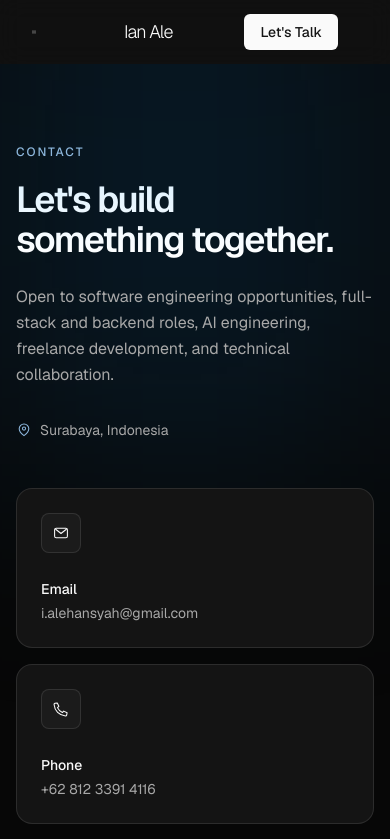
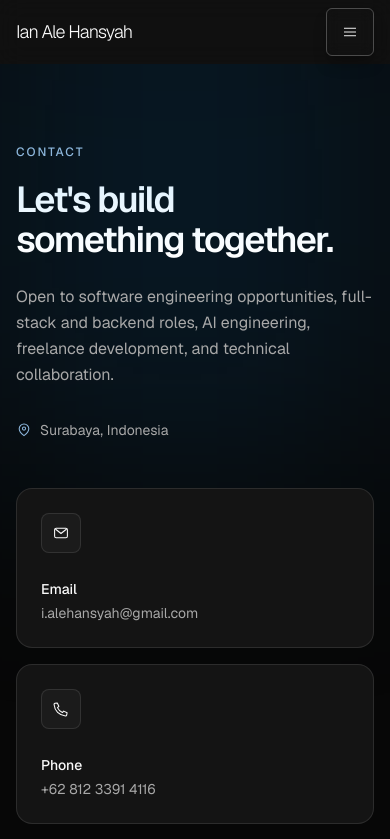
Before and after one commit to ianbom/my-portfolio, a Next.js app: page /contact in a window 390 px wide. Shown: the top 839 px of the page. Built offline with nearby package versions, Linux system fonts and the light colour scheme.

Commit message:
perbaikan hamburger

```diff
--- a/src/components/layout/header.tsx
+++ b/src/components/layout/header.tsx
@@ -12,6 +12,7 @@ export function Header() {
   const pathname = usePathname();
   const [menuOpen, setMenuOpen] = useState(false);
   const [heroActive, setHeroActive] = useState(pathname === "/");
+
   useEffect(() => {
     const update = () => {
       const hero = document.querySelector<HTMLElement>("[data-hero-section]");
@@ -22,15 +23,32 @@ export function Header() {
     window.addEventListener("resize", update);
     return () => { window.removeEventListener("scroll", update); window.removeEventListener("resize", update); };
   }, [pathname]);
-  return <nav className={`${pathname === "/" ? "fixed" : "sticky"} top-0 z-50 w-full transition-all duration-300 ${menuOpen || !heroActive ? "bg-[#141414]/70 backdrop-blur-md" : "bg-transparent"}`} data-testid="site-header">
+
+  useEffect(() => {
+    if (!menuOpen) return;
+    const closeOnEscape = (event: KeyboardEvent) => { if (event.key === "Escape") setMenuOpen(false); };
+    const previousOverflow = document.body.style.overflow;
+    document.body.style.overflow = "hidden";
+    window.addEventListener("keydown", closeOnEscape);
+    return () => { document.body.style.overflow = previousOverflow; window.removeEventListener("keydown", closeOnEscape); };
+  }, [menuOpen]);
+
+  return <>
+    <header className={`${pathname === "/" ? "fixed" : "sticky"} top-0 z-50 w-full transition-all duration-300 ${menuOpen || !heroActive ? "bg-[#141414]/70 backdrop-blur-md" : "bg-transparent"}`} data-testid="site-header">
     <div className="mx-auto max-w-7xl px-4 sm:px-6 lg:px-8">
       <div className="flex h-16 items-center justify-between">
-        <Button variant="ghost" className="size-9 p-0 sm:hidden" aria-label={menuOpen ? "Close menu" : "Open menu"} onClick={() => setMenuOpen(value => !value)}>{menuOpen ? <CloseIcon className="size-4" /> : <MenuIcon className="size-4" />}</Button>
-        <Link href="/" className="text-lg font-light tracking-[-.05em] sm:text-2xl">Ian Ale</Link>
-        <div className="hidden items-center gap-8 sm:flex">{navigation.map(item => <Link className="text-sm font-medium transition-colors hover:text-white/65" href={item.href} key={item.href}>{item.label}</Link>)}</div>
-        <div className="flex items-center"><Link className={buttonStyles("primary", "hidden h-8 sm:flex")} href="/contact">Let&apos;s Talk</Link><span className="w-9 sm:hidden" /></div>
+        <Link href="/" className="text-lg font-light tracking-[-.05em] sm:text-2xl">Ian Ale Hansyah</Link>
+        <nav aria-label="Desktop navigation" className="hidden items-center gap-8 sm:flex">{navigation.map(item => <Link className="text-sm font-medium transition-colors hover:text-white/65" href={item.href} key={item.href}>{item.label}</Link>)}</nav>
+        <div className="flex items-center"><div className="hidden sm:flex"><Link className={buttonStyles("primary", "h-8")} href="/contact">Let&apos;s Talk</Link></div><Button variant="ghost" className="!size-12 border border-white/25 bg-black/25 p-0 text-white shadow-lg shadow-black/25 backdrop-blur-sm sm:hidden" aria-controls="mobile-navigation-drawer" aria-expanded={menuOpen} aria-label={menuOpen ? "Close menu" : "Open menu"} onClick={() => setMenuOpen(value => !value)}>{menuOpen ? <CloseIcon className="size-7" /> : <MenuIcon className="size-7" />}</Button></div>
       </div>
-      {menuOpen && <div className="flex flex-col gap-4 pb-6 text-sm font-medium sm:hidden">{navigation.map(item => <Link href={item.href} key={item.href} onClick={() => setMenuOpen(false)}>{item.label}</Link>)}</div>}
     </div>
-  </nav>;
+    </header>
+    <div className={`fixed inset-0 z-[60] transition-opacity duration-300 sm:hidden ${menuOpen ? "pointer-events-auto opacity-100" : "pointer-events-none opacity-0"}`} data-testid="mobile-navigation-overlay">
+      <button aria-label="Close navigation backdrop" className="absolute inset-0 bg-black/60 backdrop-blur-[2px]" onClick={() => setMenuOpen(false)} tabIndex={menuOpen ? 0 : -1} type="button" />
+      <aside aria-hidden={!menuOpen} aria-label="Mobile navigation" aria-modal="true" className={`absolute inset-y-0 right-0 flex w-[min(90vw,36rem)] flex-col bg-[#11140f] px-7 py-9 shadow-2xl shadow-black/50 transition-transform duration-500 ease-out ${menuOpen ? "translate-x-0" : "translate-x-full"}`} id="mobile-navigation-drawer" role="dialog">
+        <div className="flex items-center justify-between"><p className="text-xs font-medium tracking-[.24em] text-[#f1e7d8]">EXPLORE MY WORK</p><Button variant="ghost" className="!size-14 rounded-full border border-white/70 p-0 text-[#f5f3ed] hover:bg-white/10" aria-label="Close menu" onClick={() => setMenuOpen(false)} tabIndex={menuOpen ? 0 : -1}>{<CloseIcon className="size-7" />}</Button></div>
+        <nav aria-label="Mobile navigation" className="mt-16 flex flex-col gap-5">{navigation.map(item => <Link className="w-fit text-4xl font-medium leading-[1.06] tracking-[-.055em] text-[#f5f3ed] transition-colors hover:text-[#8db7dc] focus-visible:outline-none focus-visible:text-[#8db7dc]" href={item.href} key={item.href} onClick={() => setMenuOpen(false)} tabIndex={menuOpen ? 0 : -1}>{item.label}</Link>)}</nav>
+      </aside>
+    </div>
+  </>;
 }
--- a/src/components/ui/technology-logo.tsx
+++ b/src/components/ui/technology-logo.tsx
@@ -51,6 +51,8 @@ const brandIcons: Record<string, SimpleIcon> = {
   Celery: siCelery,
 };
 
+const lightIcons = new Set(["Next.js", "Express.js", "Ollama"]);
+
 export function TechnologyLogo({ name }: { name: string }) {
   const icon = brandIcons[name];
   const testId = `technology-logo-${name.toLowerCase().replace(/[^a-z0-9]+/g, "-")}`;
@@ -58,7 +60,7 @@ export function TechnologyLogo({ name }: { name: string }) {
   if (!icon) return <div className="flex size-14 items-center justify-center rounded-xl px-1 text-center text-xs font-medium leading-tight text-[#d0d0d0] transition-transform duration-300 hover:-translate-y-1 sm:size-16" data-testid={testId}>{name}</div>;
 
   return <div aria-label={name} className="group relative flex size-14 items-center justify-center rounded-xl outline-none transition-transform duration-300 hover:-translate-y-1 focus-visible:-translate-y-1 focus-visible:ring-2 focus-visible:ring-[#8db7dc] sm:size-16" data-testid={testId} role="img" tabIndex={0}>
-    <svg aria-hidden="true" className="size-9 transition-all duration-300 group-hover:scale-110 group-focus-visible:scale-110 sm:size-10" fill={`#${icon.hex}`} viewBox="0 0 24 24"><path d={icon.path} /></svg>
+    <svg aria-hidden="true" className="size-9 transition-all duration-300 group-hover:scale-110 group-focus-visible:scale-110 sm:size-10" fill={lightIcons.has(name) ? "#f5f5f5" : `#${icon.hex}`} viewBox="0 0 24 24"><path d={icon.path} /></svg>
     <span aria-hidden="true" className="pointer-events-none absolute -bottom-7 left-1/2 z-10 -translate-x-1/2 whitespace-nowrap rounded-md border border-white/10 bg-[#1a1a1a] px-2 py-1 text-[11px] font-medium text-white opacity-0 shadow-lg transition-opacity duration-200 group-hover:opacity-100 group-focus-visible:opacity-100" data-testid={`${testId}-tooltip`}>{name}</span>
   </div>;
 }
--- a/src/data/profile.ts
+++ b/src/data/profile.ts
@@ -12,7 +12,7 @@ export const profile = {
   linkedin: "https://www.linkedin.com/in/ian-ale-hansyah-204ab9286/",
   instagram: "https://www.instagram.com/ianale._/",
   summary: "Full Stack Developer and D4 Teknik Informatika graduate with more than two years of experience delivering web applications from requirements and database design through APIs, frontend implementation, deployment, and maintenance.",
-  heroDescription: "D4 Teknik Informatika graduate with 2+ years building end-to-end applications using Laravel, React, Next.js, Python, FastAPI, and retrieval-augmented AI systems.",
+  heroDescription: "Software Engineer focused on building reliable, scalable digital products from idea to deployment.",
   education: {
     institution: "Politeknik Elektronika Negeri Surabaya",
     degree: "D4 Teknik Informatika",
```
Also changed, not shown: src/components/home/hero-section.tsx (+1 -1 lines), navb-side.png (added), 1 other file (tests, documents, lock files or other folders).
